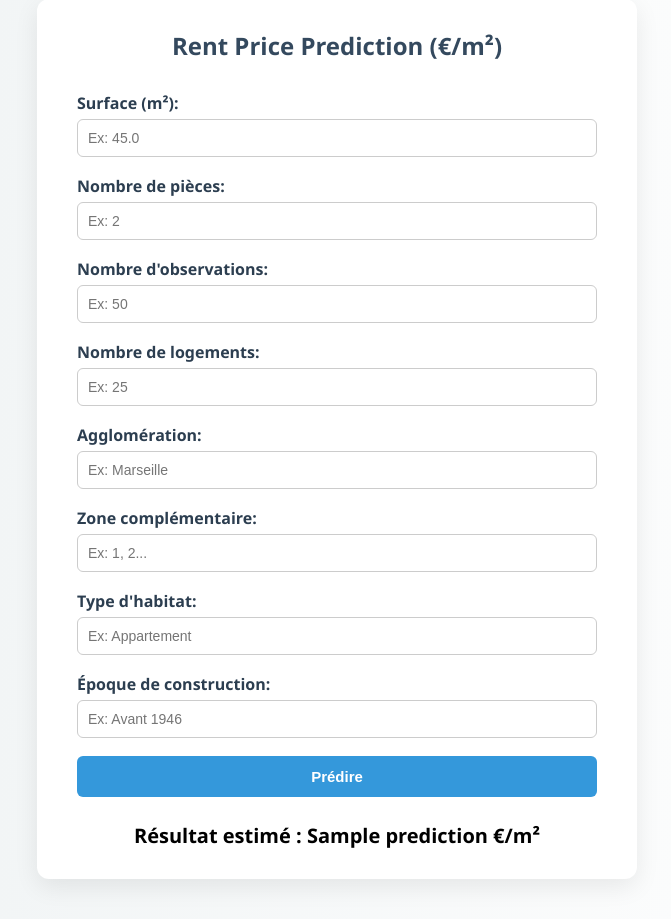
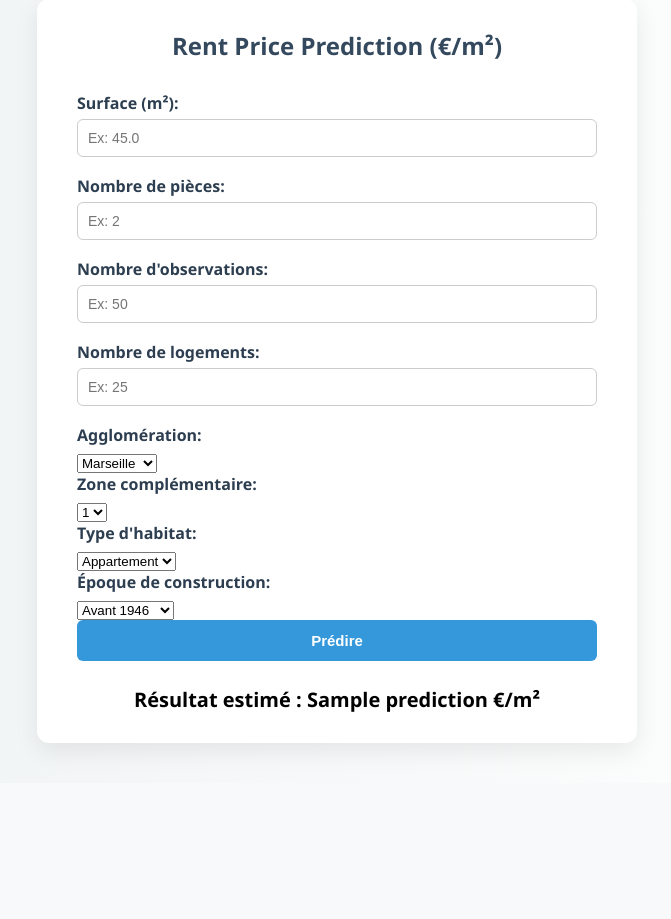
Before and after one commit to melisdamla/rent-prediction-ml, a Flask app: template flask_app/templates/index.html in a window 1280 px wide. Shown: the part 41-960 px from the top of the page, without its empty margins (303-974 px from the left). After the commit the page ends 797 px from the top, so only its background shows below. Run offline with Flask 3, Linux system fonts and the light colour scheme; the template is opened without the code that fills it: most values are stand-ins (such as "Sample title", 1, 10 or a date in 2020); parts of the project's set-up code (start-up, migrations or seed data) failed here and were passed over.

Commit message:
Update index.html

```diff
--- a/flask_app/templates/index.html
+++ b/flask_app/templates/index.html
@@ -1,5 +1,5 @@
 <!DOCTYPE html>
-<html lang="fr">
+<html>
 <head>
     <meta charset="UTF-8">
     <title>Rent Price Prediction</title>
@@ -9,30 +9,53 @@
 <div class="container">
     <h2>Rent Price Prediction (€/m²)</h2>
 
+    {% if error %}
+        <p class="error">{{ error }}</p>
+    {% endif %}
+
     <form method="POST" action="/predict">
         <label for="surface">Surface (m²):</label>
-            <input type="text" name="surface" placeholder="Ex: 45.0" title="Surface en mètres carrés">
+        <input type="text" name="surface" placeholder="Ex: 45.0">
 
         <label for="nombre_pieces">Nombre de pièces:</label>
-            <input type="text" name="nombre_pieces" placeholder="Ex: 2" title="Nombre total de pièces">
+        <input type="text" name="nombre_pieces" placeholder="Ex: 2">
 
         <label for="nombre_observations">Nombre d'observations:</label>
-            <input type="text" name="nombre_observations" placeholder="Ex: 50" title="Nombre de relevés utilisés">
+        <input type="text" name="nombre_observations" placeholder="Ex: 50">
 
         <label for="nombre_logements">Nombre de logements:</label>
-            <input type="text" name="nombre_logements" placeholder="Ex: 25" title="Total de logements observés">
+        <input type="text" name="nombre_logements" placeholder="Ex: 25">
 
         <label for="agglomeration">Agglomération:</label>
-            <input type="text" name="agglomeration" placeholder="Ex: Marseille" title="Nom de la zone urbaine">
+        <select name="agglomeration">
+            <option>Marseille</option>
+            <option>Paris</option>
+            <option>Lyon</option>
+            <option>Bordeaux</option>
+        </select>
 
         <label for="Zone_complementaire">Zone complémentaire:</label>
-            <input type="text" name="Zone_complementaire" placeholder="Ex: 1, 2..." title="Indice de zone géographique complémentaire">
+        <select name="Zone_complementaire">
+            <option>1</option>
+            <option>2</option>
+            <option>3</option>
+            <option>4</option>
+        </select>
 
         <label for="Type_habitat">Type d'habitat:</label>
-            <input type="text" name="Type_habitat" placeholder="Ex: Appartement" title="Maison ou Appartement">
+        <select name="Type_habitat">
+            <option>Appartement</option>
+            <option>Maison</option>
+        </select>
 
         <label for="epoque_construction_homogene">Époque de construction:</label>
-            <input type="text" name="epoque_construction_homogene" placeholder="Ex: Avant 1946" title="Période de construction dominante">
+        <select name="epoque_construction_homogene">
+            <option>Avant 1946</option>
+            <option>1946 à 1970</option>
+            <option>1971 à 1990</option>
+            <option>1991 à 2005</option>
+            <option>Après 2005</option>
+        </select>
 
         <input type="submit" value="Prédire">
     </form>
```
Lines whose indentation alone changed are shown as unchanged.
